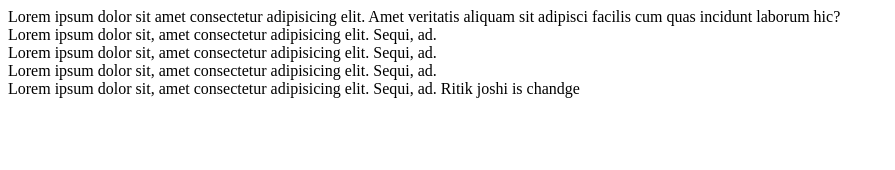
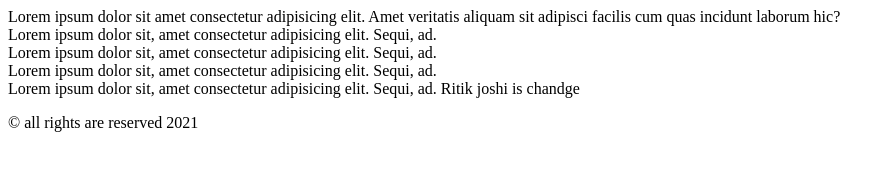
Before and after one commit to Ritik4/git-and-github-practice-house, a plain HTML site: page index.html in a window 1280 px wide. Shown: the whole page, without its empty margins (0-895 px from the left). Drawn offline with Linux system fonts and the light colour scheme.

Commit message:
second commit

```diff
--- a/index.html
+++ b/index.html
@@ -20,6 +20,8 @@
     <footer>
         Lorem ipsum dolor sit, amet consectetur adipisicing elit. Sequi, ad.
           Ritik joshi is chandge
+        <p> &copy; all rights are reserved 2021</p>
+
     </footer>
 </body>
 </html>
```
Also changed, not shown: 1 other file.
